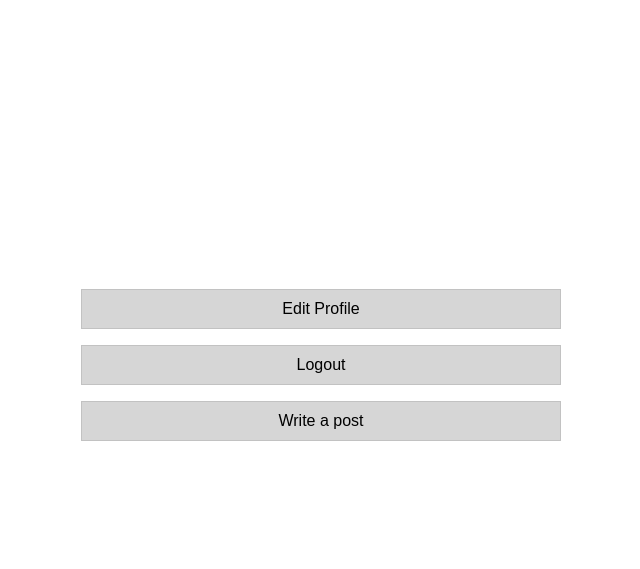
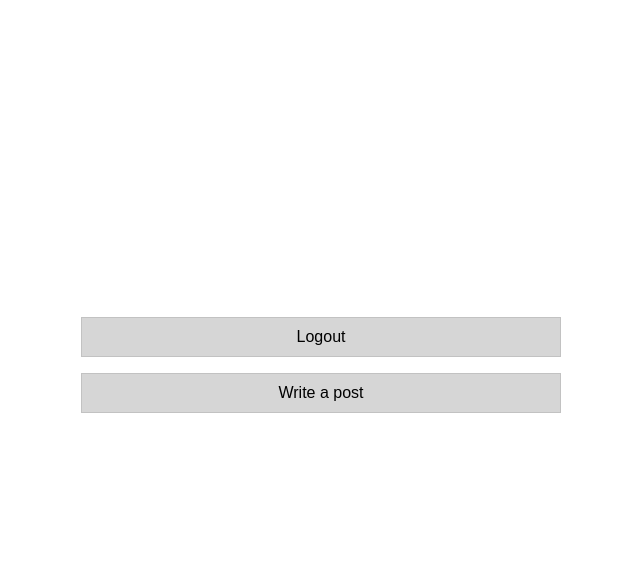
Before and after one commit to pasindu-pr/Multiuser-Blog-Application, a Flask app: template webapp/templates/myaccount.html in a window 1280 px wide. Shown: the part 40-609 px from the top of the page, without its empty margins (319-959 px from the left). Run offline with Flask 2, Linux system fonts and the light colour scheme; the template is opened without the code that fills it, so the values that code supplies are empty.

Commit message:
Remove edit profile button

```diff
--- a/webapp/templates/myaccount.html
+++ b/webapp/templates/myaccount.html
@@ -27,8 +27,6 @@ endblock %} {%block pageContent%}
         </div>
 
         <div class="myaccount-button-container">
-          <button class="my-account-edit-button">Edit Profile</button>
-
           <a href="{{ url_for('authviews.logout') }}">
             <button class="my-account-delete-buttons">Logout</button>
           </a>
```
